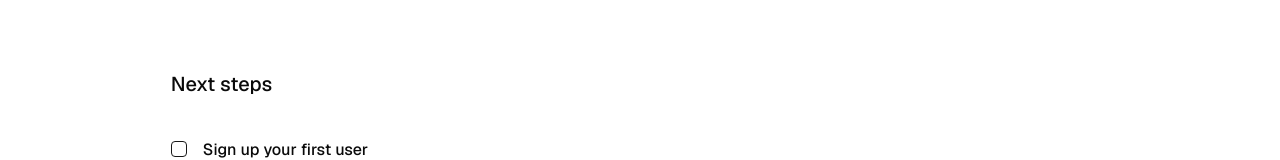
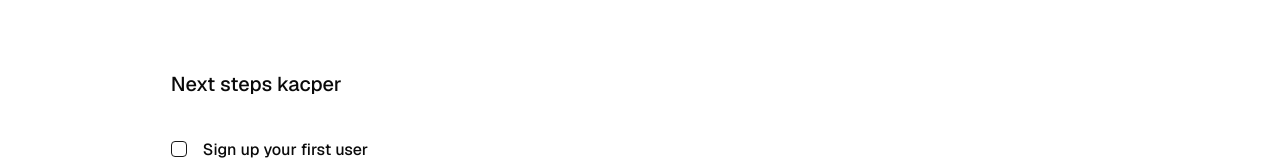
Before and after one commit to dominikkugler/tutoring-app-next, a Next.js app: page / in a window 1280 px wide. Shown: the part 526-686 px from the top of the page. Built offline with nearby package versions, Linux system fonts and the light colour scheme; no server answers.

Commit message:
Testing Branch

```diff
--- a/app/page.tsx
+++ b/app/page.tsx
@@ -8,7 +8,7 @@ export default async function Home() {
     <>
       <Hero />
       <main className="flex-1 flex flex-col gap-6 px-4">
-        <h2 className="font-medium text-xl mb-4">Next steps</h2>
+        <h2 className="font-medium text-xl mb-4">Next steps kacper</h2>
         {hasEnvVars ? <SignUpUserSteps /> : <ConnectSupabaseSteps />}
       </main>
     </>
```
Also changed, not shown: 1 other file (tests, documents, lock files or other folders).
